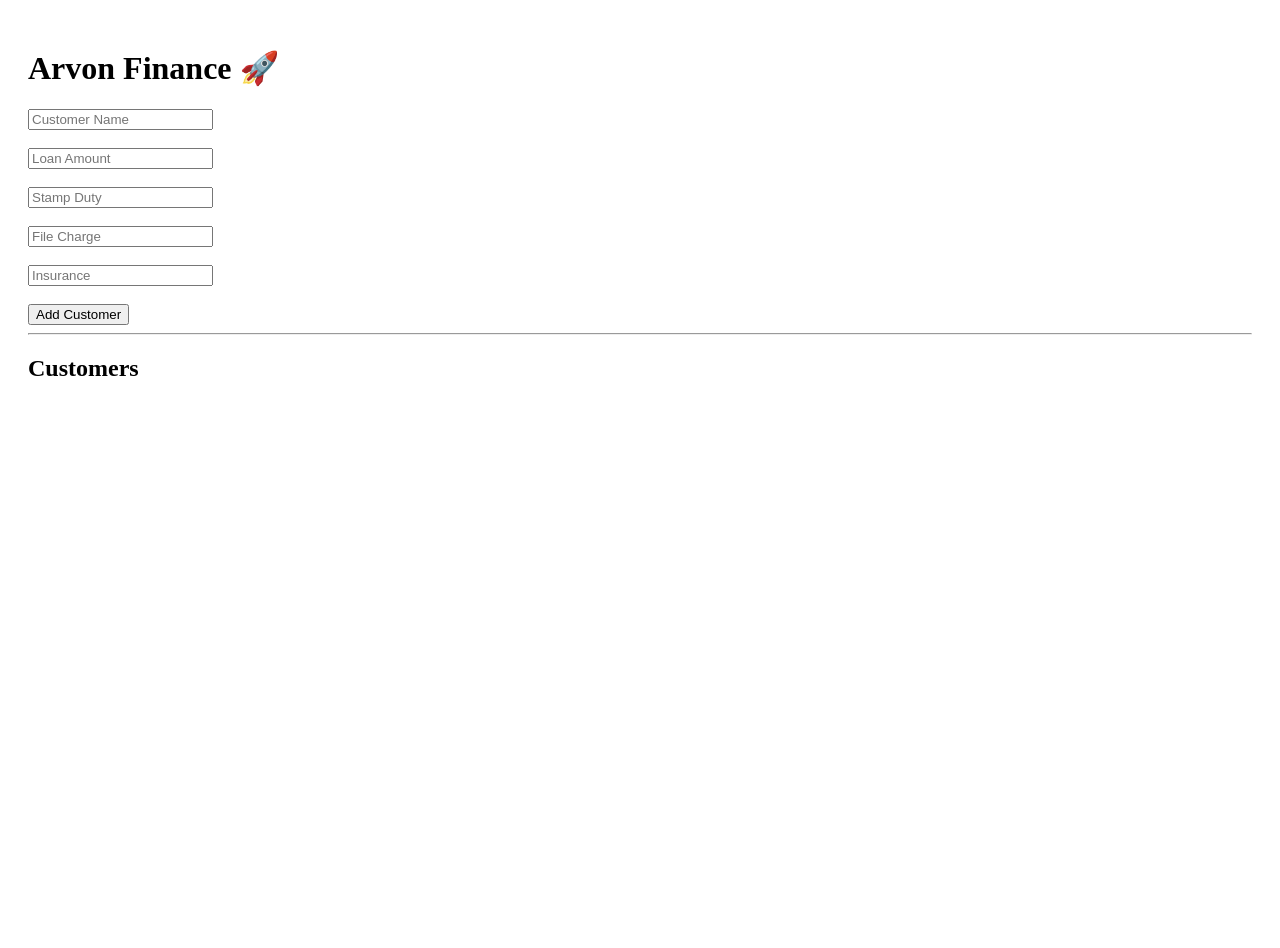
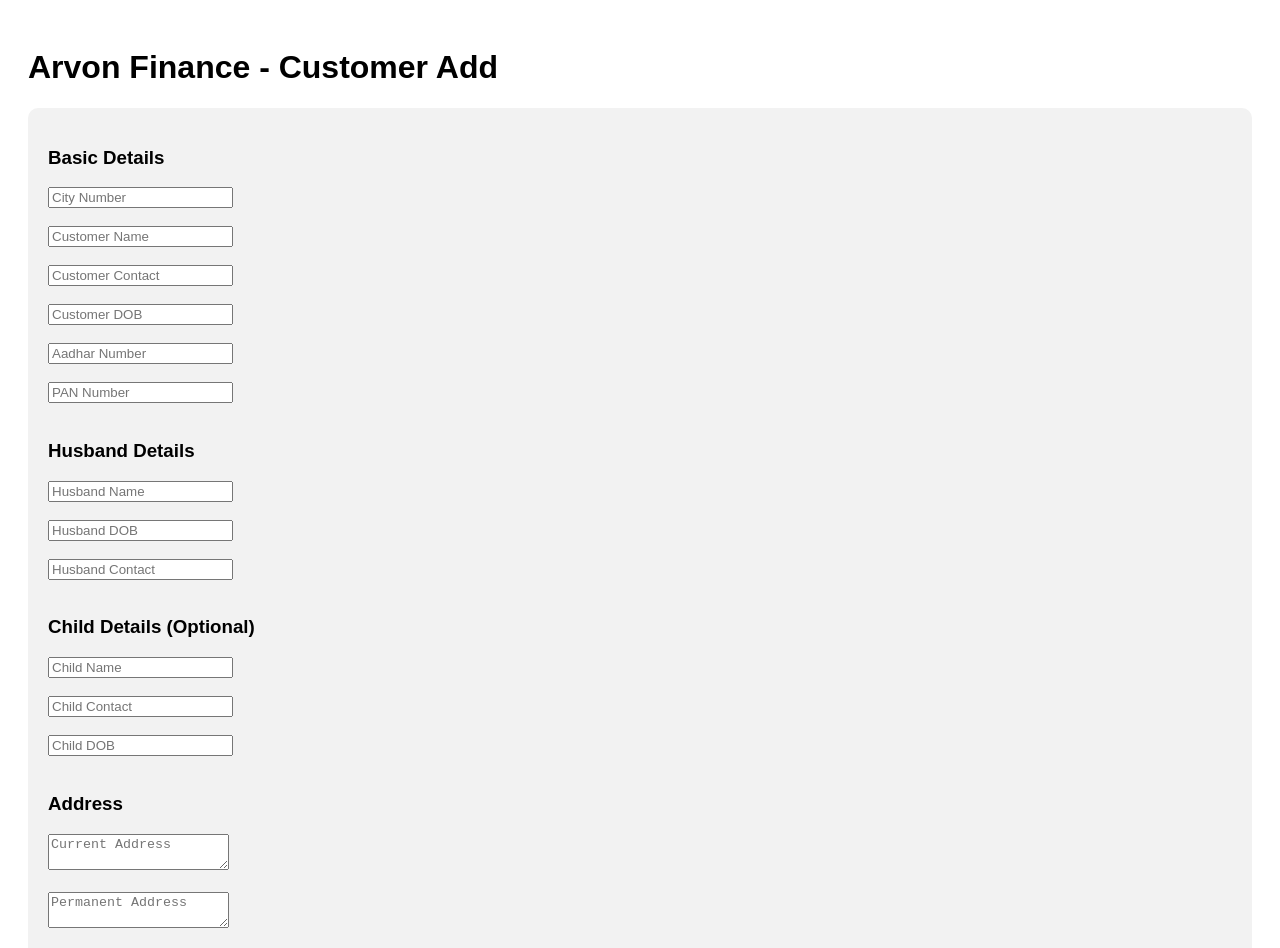
Before and after one commit to at495683-dot/arvon-finance, a React (Vite) app: page / in a window 1280 px wide. Shown: the top 948 px of the page. Before the commit the page ends 800 px from the top, so only its background shows below. Built offline with nearby package versions, Linux system fonts and the light colour scheme.

Commit message:
Update main.jsx

```diff
--- a/src/main.jsx
+++ b/src/main.jsx
@@ -2,133 +2,100 @@
 import ReactDOM from "react-dom/client";
 
 function App() {
-  const [name, setName] = useState("");
-  const [amount, setAmount] = useState("");
-
-  const [stamp, setStamp] = useState("");
-  const [fileCharge, setFileCharge] = useState("");
-  const [insurance, setInsurance] = useState("");
-
   const [customers, setCustomers] = useState([]);
 
-  // Calculate total loan
-  const calculateTotal = () => {
-    return (
-      parseFloat(amount || 0) +
-      parseFloat(stamp || 0) +
-      parseFloat(fileCharge || 0) +
-      parseFloat(insurance || 0)
-    );
+  const [form, setForm] = useState({
+    cityNumber: "",
+    name: "",
+    contact: "",
+    dob: "",
+    adhar: "",
+    pan: "",
+    husbandName: "",
+    husbandDob: "",
+    husbandContact: "",
+    childName: "",
+    childContact: "",
+    childDob: "",
+    currentAddress: "",
+    permanentAddress: "",
+  });
+
+  const handleChange = (e) => {
+    setForm({ ...form, [e.target.name]: e.target.value });
   };
 
-  // Save customer
   const saveCustomer = () => {
-    const total = calculateTotal();
+    if (!form.name || !form.contact) return;
 
-    if (!name || !total) return;
+    setCustomers([...customers, form]);
 
-    const newCustomer = {
-      name,
-      amount: parseFloat(amount),
-      stamp: parseFloat(stamp || 0),
-      fileCharge: parseFloat(fileCharge || 0),
-      insurance: parseFloat(insurance || 0),
-      totalLoan: total,
-
-      // 👇 EMI slabs
-      emiPlan: [
-        { from: 1, to: 15, amount: 500 },
-        { from: 16, to: 24, amount: 400 }
-      ],
-
-      paid: 0
-    };
-
-    setCustomers([...customers, newCustomer]);
-
-    setName("");
-    setAmount("");
-    setStamp("");
-    setFileCharge("");
-    setInsurance("");
-  };
-
-  // Add payment
-  const addPayment = (index) => {
-    const updated = [...customers];
-
-    // simple: always add current slab EMI (for demo)
-    updated[index].paid += 500;
-
-    setCustomers(updated);
+    setForm({
+      cityNumber: "",
+      name: "",
+      contact: "",
+      dob: "",
+      adhar: "",
+      pan: "",
+      husbandName: "",
+      husbandDob: "",
+      husbandContact: "",
+      childName: "",
+      childContact: "",
+      childDob: "",
+      currentAddress: "",
+      permanentAddress: "",
+    });
   };
 
   return (
-    <div style={{ padding: 20 }}>
-      <h1>Arvon Finance 🚀</h1>
+    <div style={{ padding: 20, fontFamily: "Arial" }}>
+      <h1>Arvon Finance - Customer Add</h1>
 
-      <input
-        placeholder="Customer Name"
-        value={name}
-        onChange={(e) => setName(e.target.value)}
-      /><br /><br />
+      <div style={{ background: "#f2f2f2", padding: 20, borderRadius: 10 }}>
 
-      <input
-        placeholder="Loan Amount"
-        value={amount}
-        onChange={(e) => setAmount(e.target.value)}
-      /><br /><br />
+        <h3>Basic Details</h3>
 
-      <input
-        placeholder="Stamp Duty"
-        value={stamp}
-        onChange={(e) => setStamp(e.target.value)}
-      /><br /><br />
+        <input name="cityNumber" placeholder="City Number" value={form.cityNumber} onChange={handleChange} /><br /><br />
+        <input name="name" placeholder="Customer Name" value={form.name} onChange={handleChange} /><br /><br />
+        <input name="contact" placeholder="Customer Contact" value={form.contact} onChange={handleChange} /><br /><br />
+        <input name="dob" placeholder="Customer DOB" value={form.dob} onChange={handleChange} /><br /><br />
+        <input name="adhar" placeholder="Aadhar Number" value={form.adhar} onChange={handleChange} /><br /><br />
+        <input name="pan" placeholder="PAN Number" value={form.pan} onChange={handleChange} /><br /><br />
 
-      <input
-        placeholder="File Charge"
-        value={fileCharge}
-        onChange={(e) => setFileCharge(e.target.value)}
-      /><br /><br />
+        <h3>Husband Details</h3>
 
-      <input
-        placeholder="Insurance"
-        value={insurance}
-        onChange={(e) => setInsurance(e.target.value)}
-      /><br /><br />
+        <input name="husbandName" placeholder="Husband Name" value={form.husbandName} onChange={handleChange} /><br /><br />
+        <input name="husbandDob" placeholder="Husband DOB" value={form.husbandDob} onChange={handleChange} /><br /><br />
+        <input name="husbandContact" placeholder="Husband Contact" value={form.husbandContact} onChange={handleChange} /><br /><br />
 
-      <button onClick={saveCustomer}>Add Customer</button>
+        <h3>Child Details (Optional)</h3>
+
+        <input name="childName" placeholder="Child Name" value={form.childName} onChange={handleChange} /><br /><br />
+        <input name="childContact" placeholder="Child Contact" value={form.childContact} onChange={handleChange} /><br /><br />
+        <input name="childDob" placeholder="Child DOB" value={form.childDob} onChange={handleChange} /><br /><br />
+
+        <h3>Address</h3>
+
+        <textarea name="currentAddress" placeholder="Current Address" value={form.currentAddress} onChange={handleChange} /><br /><br />
+        <textarea name="permanentAddress" placeholder="Permanent Address" value={form.permanentAddress} onChange={handleChange} /><br /><br />
+
+        <button onClick={saveCustomer} style={{ padding: 10, background: "black", color: "white" }}>
+          Add Customer
+        </button>
+      </div>
 
       <hr />
 
-      <h2>Customers</h2>
+      <h2>Customer List</h2>
 
-      {customers.map((c, i) => {
-        const balance = c.totalLoan - c.paid;
-
-        return (
-          <div key={i} style={{ marginBottom: 15 }}>
-            <b>{c.name}</b> <br />
-
-            Loan: ₹{c.amount} <br />
-            Charges: ₹{c.stamp + c.fileCharge + c.insurance} <br />
-            Total Loan: ₹{c.totalLoan} <br />
-
-            <b>EMI Plan:</b><br />
-            {c.emiPlan.map((e, idx) => (
-              <div key={idx}>
-                {e.from}–{e.to} → ₹{e.amount}
-              </div>
-            ))}
-
-            <br />
-            Paid: ₹{c.paid} <br />
-            Balance: ₹{balance} <br />
-
-            <button onClick={() => addPayment(i)}>+ Payment</button>
-          </div>
-        );
-      })}
+      {customers.map((c, i) => (
+        <div key={i} style={{ marginBottom: 15, borderBottom: "1px solid #ccc" }}>
+          <b>{c.name}</b> ({c.cityNumber}) <br />
+          Contact: {c.contact} <br />
+          Address: {c.currentAddress}
+        </div>
+      ))}
     </div>
   );
 }
```
